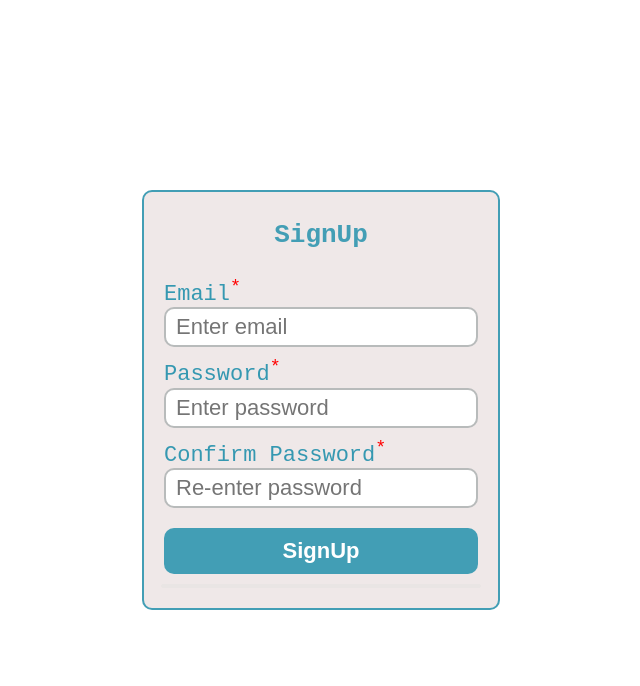
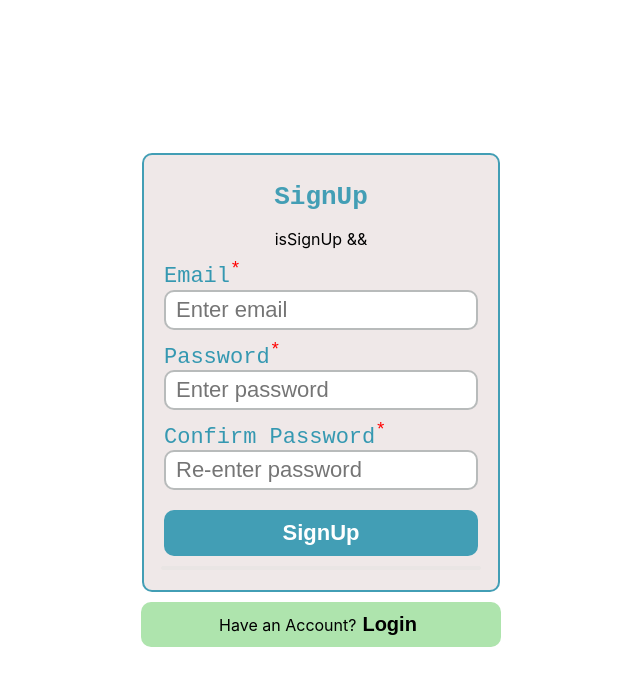
Before and after one commit to YAMITRAO/expense_tracker, a React (Create React App) app: page / in a window 1280 px wide. Shown: the top 686 px of the page, without its empty margins (319-959 px from the left). Built offline with nearby package versions, Linux system fonts and the light colour scheme.

Commit message:
login page added

```diff
--- a/src/component/Pages/SignUp.js
+++ b/src/component/Pages/SignUp.js
@@ -1,14 +1,10 @@
-import React, { useRef, useState } from 'react'
+import React, { useState } from 'react'
 import style from "./SignUp.module.css"
 
-const url = 'https://identitytoolkit.googleapis.com/v1/accounts:signUp?key=AIzaSyDwcYCFrLAPoOvfWZN6fmD6d8Luyojx3Fw'
-
-
+const signUpurl = 'https://identitytoolkit.googleapis.com/v1/accounts:signUp?key=AIzaSyDwcYCFrLAPoOvfWZN6fmD6d8Luyojx3Fw';
+const loginurl = 'https://identitytoolkit.googleapis.com/v1/accounts:signInWithPassword?key=AIzaSyDwcYCFrLAPoOvfWZN6fmD6d8Luyojx3Fw';
 const SignUp = () => {
 
-  const emailInputRef = useRef();
-  const passwordInputRef = useRef();
-  const confirmPasswordInputRef = useRef();
 
   const [errorMsg, setErrorMsg] = useState();
   const [successMsg, setSuccessMsg] = useState();
@@ -17,10 +13,12 @@ const SignUp = () => {
   const [passwordValue, setPaswordValue] = useState();
   const [confirmPasswordValue, setConfirmPasswordValue] = useState();
 
+  const [isSignUp, setIsSignUp] = useState(true);
+
 
   const signUpApi = async(email, pass) =>{
     try{
-      const response = await fetch(url, {
+      const response = await fetch(signUpurl, {
         method:"POST",
         body:JSON.stringify({
           email:email,
@@ -40,7 +38,10 @@ const SignUp = () => {
       }
       const data = await response.json();
       data && setSuccessMsg("SuccessFully SignUp")
-      data &&  setTimeout( () => {setSuccessMsg()}, 1500)
+      data &&  setTimeout( () => {
+        setSuccessMsg();
+        setIsSignUp(false);
+      }, 1500)
       setEmailValue( "");
       setPaswordValue("");
       setConfirmPasswordValue("");
@@ -55,12 +56,44 @@ const SignUp = () => {
     }
   }
 
-  const formSubmitHandler = (e ) => {
+  const loginApi = async(email,pass) => {
+    try{
+    const response = await fetch(loginurl,{
+      method:"POST",
+      body:JSON.stringify({
+        email:email,
+        password:pass,
+        returnSecureToken:true,
+      })
+    })
+
+    if(!response.ok){
+      const data = await response.json();
+        console.log(data);
+        throw new Error(data.error.message);
+    }
+
+    const data = await response.json();
+      data && setSuccessMsg("Login Successfully")
+      data &&  setTimeout( () => {
+        setSuccessMsg();
+        setIsSignUp(false);
+      }, 1500)
+    setEmailValue("");
+    setPaswordValue("");
+    setTimeout( () => {  setSuccessMsg()},1500)
+  }
+  catch(error){
+    console.log("AUTH_ERROR", error);
+    setErrorMsg(`AUTH_ERROR ${error}`);
+    setTimeout(()=> {setErrorMsg()}, 1500)
+  }
+
+  }
+
+
+  const formSignUpSubmitHandler = (e) => {
     e.preventDefault();
-    // const enteredEmail = emailInputRef.current.value;
-    // const enteredPassword = passwordInputRef.current.value;
-    // const enteredConfirmPassword = confirmPasswordInputRef.current.value;
-
     const enteredEmail = emailValue
     const enteredPassword = passwordValue
     const enteredConfirmPassword = confirmPasswordValue
@@ -82,30 +115,47 @@ const SignUp = () => {
 
   }
 
+  const formLoginSubmitHandler = (e) => {
+    e.preventDefault();
+
+    const enteredEmail = emailValue
+    const enteredPassword = passwordValue
+    if(enteredPassword.lenght < 6){
+      setErrorMsg("Password must be 6 characters long");
+      setTimeout(() => {
+        setErrorMsg();
+      }, 1500);
+      return
+    }
+    loginApi(enteredEmail, enteredPassword);
+  }
+
   return (
    <div className={style.container}>
          <div className={style.formContainer}>
-          <h1>SignUp</h1>
-          <form onSubmit={ formSubmitHandler}>
+          {isSignUp && <h1>SignUp</h1>}
+          {!isSignUp && <h1>Login</h1>}
+          isSignUp && <form onSubmit={isSignUp ?formSignUpSubmitHandler : formLoginSubmitHandler}>
             <div className={style.inputContainer}>
 
               <div className={style.emailContainer}>
                 <label >Email<sup>*</sup></label>
-                <input type="email"  placeholder='Enter email' ref={emailInputRef} onChange={(e) => setEmailValue(e.target.value)} value={emailValue} required/>
+                <input type="email"  placeholder='Enter email'  onChange={(e) => setEmailValue(e.target.value)} value={emailValue} required/>
               </div>
 
               <div className={style.passwordContainer}>
                 <label >Password<sup>*</sup></label>
-                <input type="password"  placeholder='Enter password ' ref={passwordInputRef} onChange={(e) => setPaswordValue(e.target.value)} value={passwordValue} required/>
+                <input type="password"  placeholder='Enter password '  onChange={(e) => setPaswordValue(e.target.value)} value={passwordValue} required/>
               </div>
 
-              <div className={style.confirmPasswordContainer}>
+              {isSignUp && <div className={style.confirmPasswordContainer}>
                 <label htmlFor='password'>Confirm Password<sup>*</sup></label>
-                <input type="password"  placeholder='Re-enter password 'ref={confirmPasswordInputRef} required onChange={ (e)=> setConfirmPasswordValue(e.target.value)} value={confirmPasswordValue}/>
-              </div>
+                <input type="password"  placeholder='Re-enter password ' required onChange={ (e)=> setConfirmPasswordValue(e.target.value)} value={confirmPasswordValue}/>
+              </div>}
 
               <div className={style.submitButton}>
-                <button type="submit">SignUp</button>
+                {isSignUp && <button>SignUp</button>}
+                {!isSignUp && <button >LogIn</button>}
               </div>
             </div>
           </form>
@@ -113,6 +163,9 @@ const SignUp = () => {
           {errorMsg} {successMsg}
           </div>
          </div>
+
+         {isSignUp && <div className={style.haveLogin}>Have an Account? <button onClick={()=> setIsSignUp(false)}>Login</button></div>}
+         {!isSignUp && <div className={style.haveSignUp}>Do't Have Account? <button onClick={()=> setIsSignUp(true)}>SignUp</button></div>}
    </div>
   )
 }
--- a/src/component/Pages/SignUp.module.css
+++ b/src/component/Pages/SignUp.module.css
@@ -2,6 +2,7 @@
     width:100%;
     height:100vh;
     display: flex;
+    flex-direction: column;
     justify-content: center;
     align-items: center;
 }
@@ -61,6 +62,10 @@ input{
     margin-top: 10px;
 }
 
+.submitButton> button:hover{
+    background-color: rgba(24, 132, 160, 0.871)
+}
+
 sup{
     color:red
 }
@@ -89,3 +94,31 @@ sup{
 .success{
     background-color: rgb(39, 152, 39);
 }
+
+.haveLogin, .haveSignUp{
+    margin-top: 10px;
+    width:340px;
+    background-color: rgb(174, 228, 173);
+    display: flex;
+    justify-content: center;
+    align-items: center;
+    padding:10px;
+    border-radius: 10px;
+}
+.haveSignUp{
+    background-color: rgb(205, 164, 164);
+}
+
+
+.haveLogin> button, .haveSignUp > button{
+    border: none;
+    background-color: inherit;
+    font-size: 20px;
+    font-weight: bold;
+    cursor: pointer;
+}
+
+.haveLogin> button:hover, .haveSignUp > button:hover{
+    scale: 1.02;
+opacity: 0.7;
+}
```
